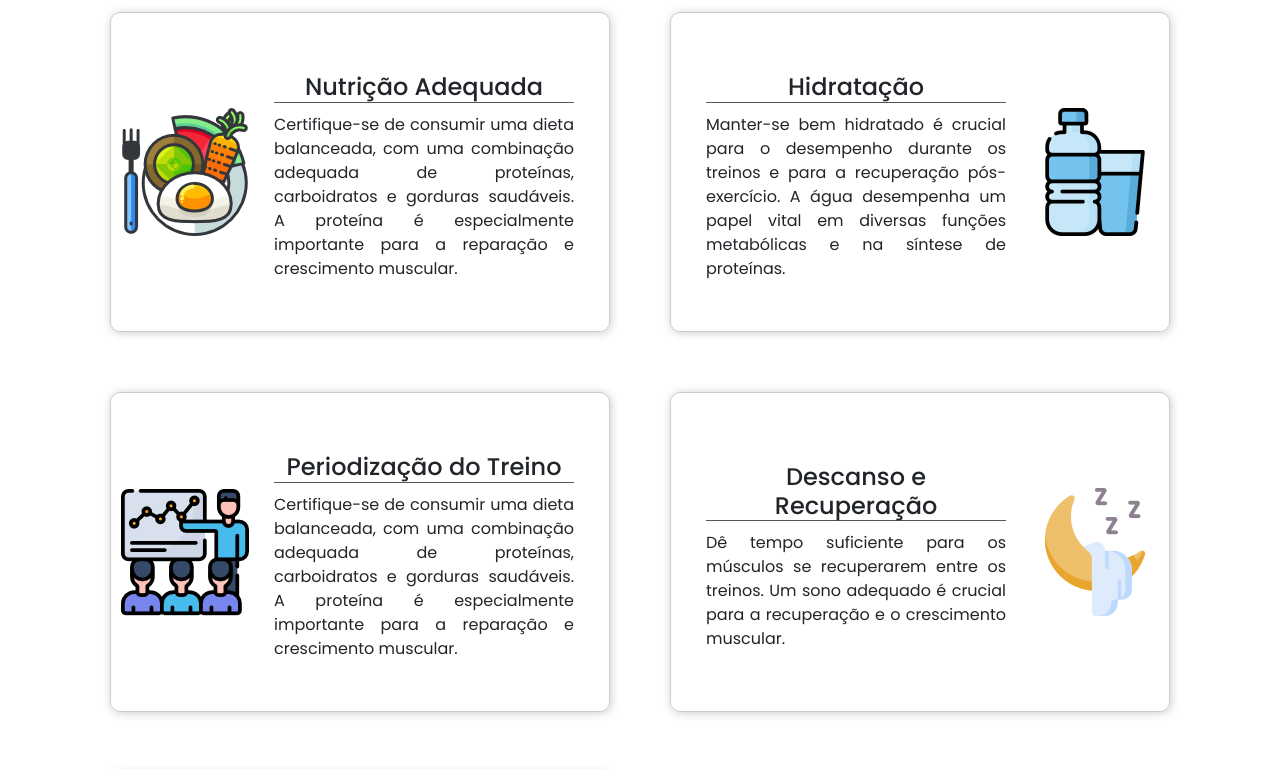
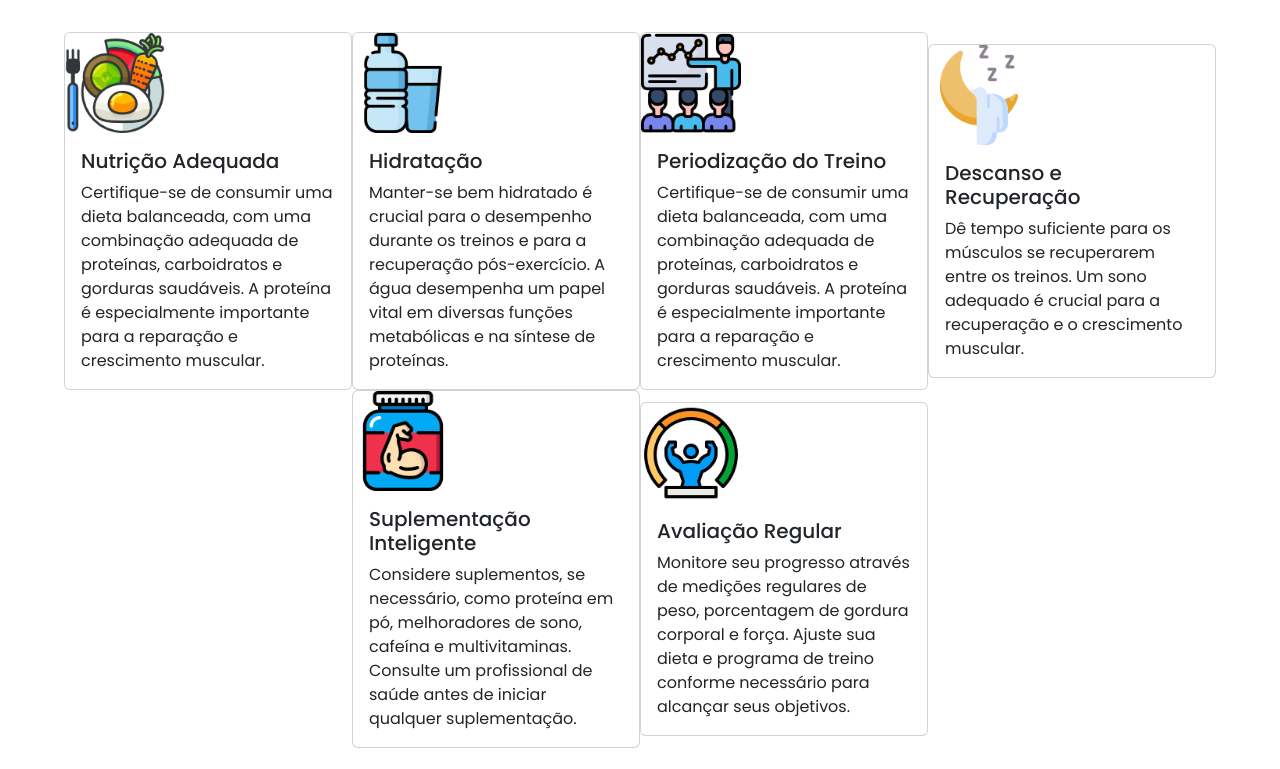
Before and after one commit to mauriciorodrigues-dev/plano_alimentar_, a plain HTML site: page index.html in a window 1280 px wide. Shown: the part 68-837 px from the top of the page. Drawn offline with nearby package versions, Linux system fonts and the light colour scheme.

Commit message:
update card

```diff
--- a/index.html
+++ b/index.html
@@ -37,78 +37,68 @@
     </header>
 
     <main>
-      <div class="card-text">
-        <div class="img">
-          <img src="img/nutricao.png" alt="" />
-        </div>
-        <div class="container-text">
-          <h2>Nutrição Adequada</h2>
-          Certifique-se de consumir uma dieta balanceada, com uma combinação
-          adequada de proteínas, carboidratos e gorduras saudáveis. A proteína é
-          especialmente importante para a reparação e crescimento muscular.
+
+      <div class="card" style="width: 18rem;">
+        <img src="img/nutricao.png" class="card-img-top" alt="..." style="width: 100px;">
+        <div class="card-body">
+          <h5 class="card-title">Nutrição Adequada</h5>
+          <p class="card-text">Certifique-se de consumir uma dieta balanceada, com uma combinação adequada de proteínas, carboidratos e gorduras saudáveis. A proteína é
+            especialmente importante para a reparação e crescimento muscular.</p>
         </div>
       </div>
 
-      <div class="card-text">
-        <div class="container-text">
-          <h2>Hidratação</h2>
-          Manter-se bem hidratado é crucial para o desempenho durante os treinos
-          e para a recuperação pós-exercício. A água desempenha um papel vital
-          em diversas funções metabólicas e na síntese de proteínas.
-        </div>
-        <div class="img">
-          <img src="img/agua.png" alt="" />
+      <div class="card" style="width: 18rem;">
+        <img src="img/agua.png" class="card-img-top" alt="..." style="width: 100px;">
+        <div class="card-body">
+          <h5 class="card-title">Hidratação</h5>
+          <p class="card-text">Manter-se bem hidratado é crucial para o desempenho durante os treinos
+            e para a recuperação pós-exercício. A água desempenha um papel vital
+            em diversas funções metabólicas e na síntese de proteínas.</p>
         </div>
       </div>
 
-      <div class="card-text">
-        <div class="img">
-          <img src="img/treino.png" alt="" />
-        </div>
-        <div class="container-text">
-          <h2>Periodização do Treino</h2>
-          Certifique-se de consumir uma dieta balanceada, com uma combinação
-          adequada de proteínas, carboidratos e gorduras saudáveis. A proteína é
-          especialmente importante para a reparação e crescimento muscular.
+      <div class="card" style="width: 18rem;">
+        <img src="img/treino.png" class="card-img-top" alt="..." style="width: 100px;">
+        <div class="card-body">
+          <h5 class="card-title">Periodização do Treino</h5>
+          <p class="card-text">Certifique-se de consumir uma dieta balanceada, com uma combinação
+            adequada de proteínas, carboidratos e gorduras saudáveis. A proteína é
+            especialmente importante para a reparação e crescimento muscular.</p>
         </div>
       </div>
 
-      <div class="card-text">
-        <div class="container-text">
-          <h2>Descanso e Recuperação</h2>
-          Dê tempo suficiente para os músculos se recuperarem entre os treinos.
-          Um sono adequado é crucial para a recuperação e o crescimento
-          muscular.
-        </div>
-        <div class="img">
-          <img src="img/dormir.png" alt="" />
+      <div class="card" style="width: 18rem;">
+        <img src="img/dormir.png" class="card-img-top" alt="..." style="width: 100px;">
+        <div class="card-body">
+          <h5 class="card-title">Descanso e Recuperação</h5>
+          <p class="card-text">Dê tempo suficiente para os músculos se recuperarem entre os treinos.
+            Um sono adequado é crucial para a recuperação e o crescimento
+            muscular.</p>
         </div>
       </div>
 
-      <div class="card-text">
-        <div class="img">
-          <img src="img/suplementos.png" alt="" />
-        </div>
-        <div class="container-text">
-          <h2>Suplementação Inteligente</h2>
-          Considere suplementos, se necessário, como proteína em pó,
-          melhoradores de sono, cafeína e multivitaminas. Consulte um
-          profissional de saúde antes de iniciar qualquer suplementação.
+      <div class="card" style="width: 18rem;">
+        <img src="img/suplementos.png" class="card-img-top" alt="..." style="width: 100px;">
+        <div class="card-body">
+          <h5 class="card-title">Suplementação Inteligente</h5>
+          <p class="card-text">Considere suplementos, se necessário, como proteína em pó,
+            melhoradores de sono, cafeína e multivitaminas. Consulte um
+            profissional de saúde antes de iniciar qualquer suplementação.</p>
         </div>
       </div>
 
-      <div class="card-text">
-        <div class="container-text">
-          <h2>Avaliação Regular</h2>
-          Monitore seu progresso através de medições regulares de peso,
-          porcentagem de gordura corporal e força. Ajuste sua dieta e programa
-          de treino conforme necessário para alcançar seus objetivos.
-        </div>
-        <div class="img">
-          <img src="img/imc.png" alt="" />
+      <div class="card" style="width: 18rem;">
+        <img src="img/imc.png" class="card-img-top" alt="..." style="width: 100px;">
+        <div class="card-body">
+          <h5 class="card-title">Avaliação Regular</h5>
+          <p class="card-text">Monitore seu progresso através de medições regulares de peso,
+            porcentagem de gordura corporal e força. Ajuste sua dieta e programa
+            de treino conforme necessário para alcançar seus objetivos.</p>
         </div>
       </div>
+
     </main>
+
     <!-- Modal -->
     <div
       class="modal fade"
--- a/style.css
+++ b/style.css
@@ -27,13 +27,14 @@ header {
     margin: 0 auto;
     display: flex;
     align-items: center;
-    justify-content: space-between;
+    justify-content: space-around;
     height: 7vh;
     background-color: var(--5-hex);
     padding: 10px;
     position: fixed;
     left: 0;
     top: 0;
+    z-index: 2;
 }
 
 header h1 {
@@ -45,20 +46,20 @@ header h1 {
 main {
     max-width: 1200px;
     margin: 0 auto;
-    padding: 50px 10px;
+    padding: 100px 10px;
     display: flex;
     align-items: center;
     justify-content: center;
     flex-wrap: wrap;
 
 }
-
+/*
 .card-text {
     display: flex;
     align-items: center;
     border: 1px solid #ccc;
-    margin: 30px 30px;
-    padding: 50px 10px;
+    margin: 20px;
+    padding: 20px 10px;
     width: 500px;
     border-radius: 10px;
     box-shadow: 1px 1px 10px #ccc;
@@ -75,7 +76,6 @@ main {
 
 .card-text h2 {
     text-align: center;
-    margin: 10px;
     border-bottom: 1px solid #555;
     width: 100%;
     font-size: 1.5em;
@@ -84,7 +84,7 @@ main {
 .card-text .container-text {
     width: 100%;
     text-align: justify;
-}
+} */
 
 footer {
     width: 100%;
```
